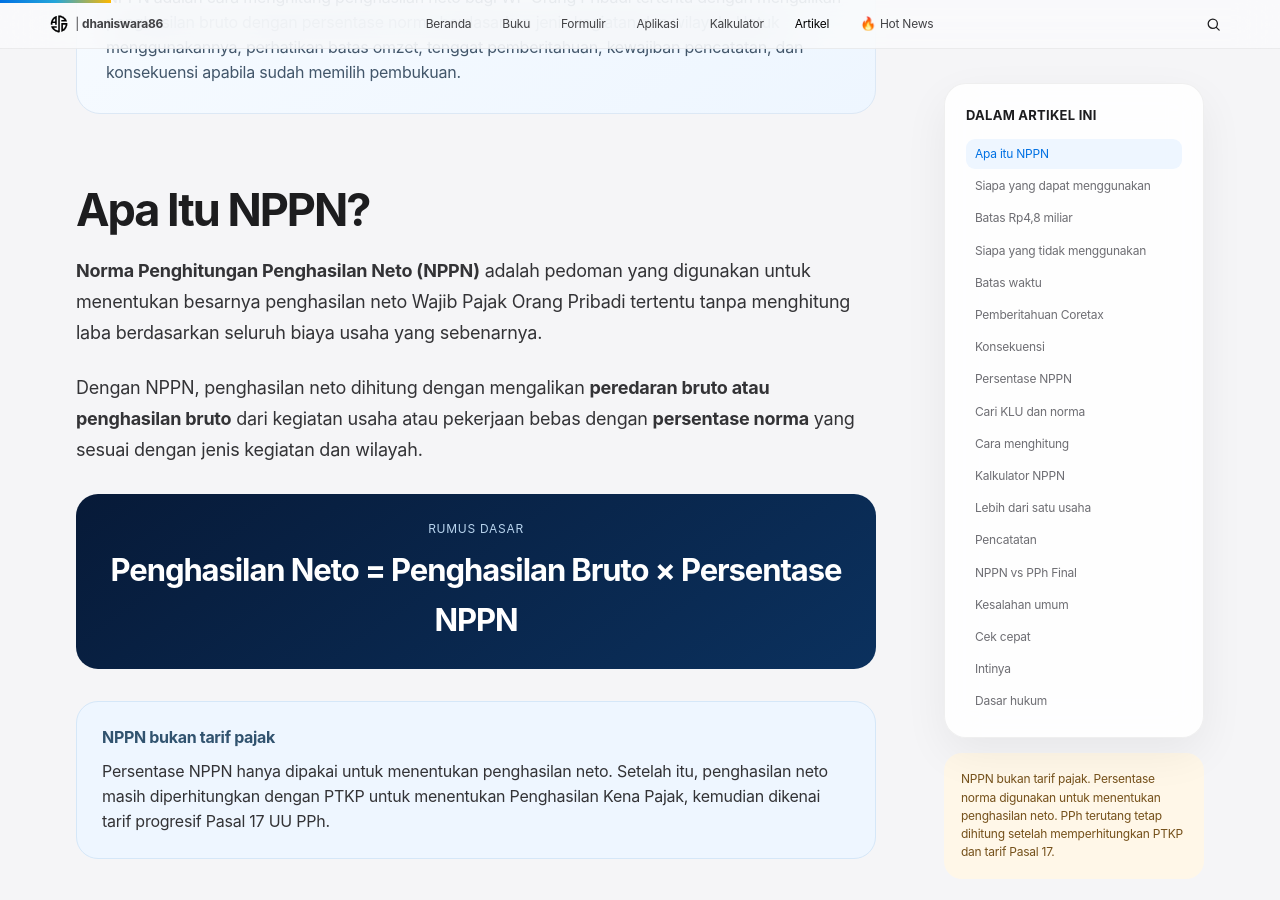
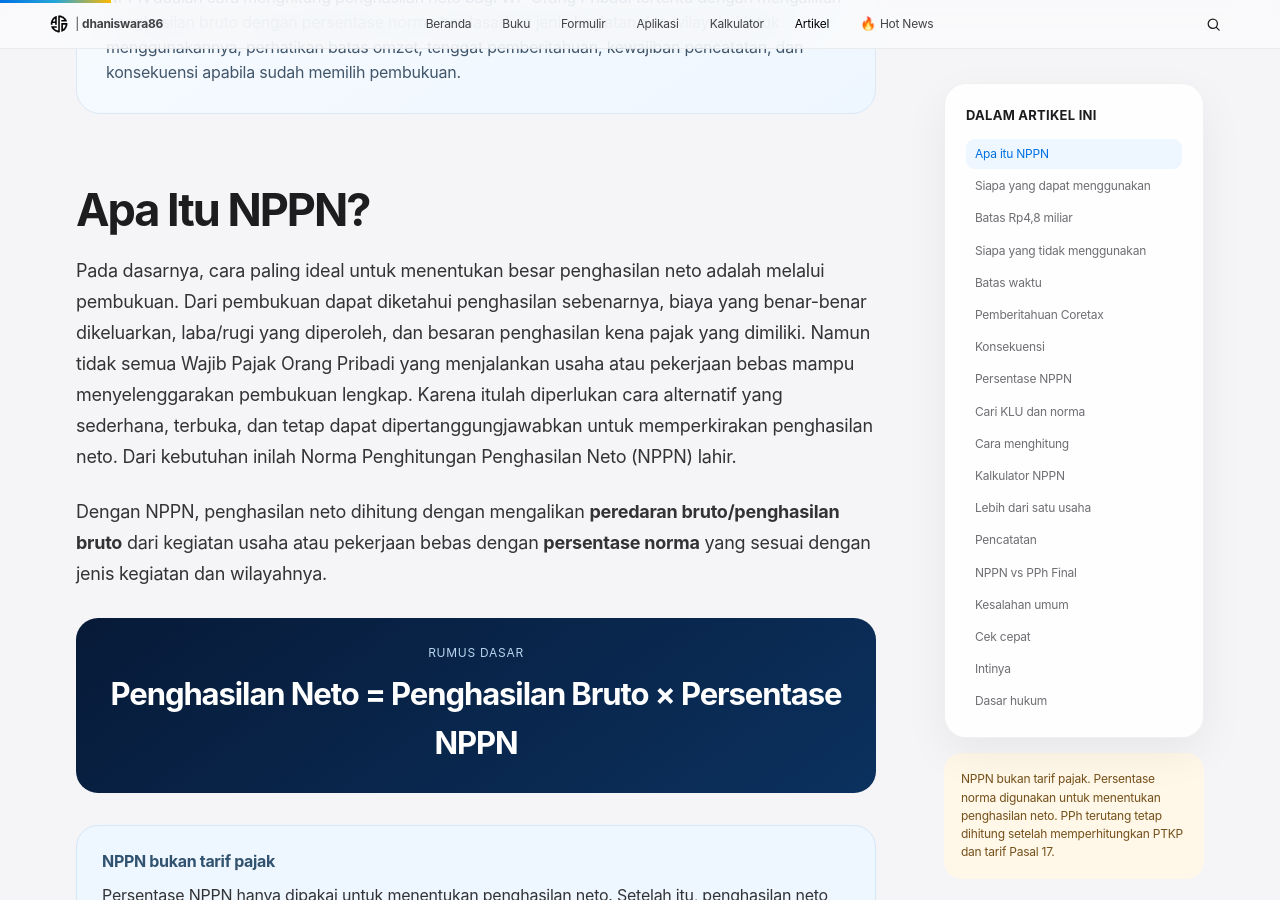
Before and after one commit to dhaniswara86/dhaniswara86.github.io, a Jekyll site: the page built from _artikel/nppn.md, in a window 1280 px wide and 900 px high, scrolled down 1430 px. Built offline with Jekyll 4.4.1, drawn with Linux system fonts in a browser that asks for light colours.

Commit message:
Revise NPPN explanation and improve clarity
Updated the explanation of NPPN to clarify its purpose and methodology.

```diff
--- a/_artikel/nppn.md
+++ b/_artikel/nppn.md
@@ -65,11 +65,12 @@ custom_js:
 <h2>Apa Itu NPPN?</h2>
 
 <p>
-<strong>Norma Penghitungan Penghasilan Neto (NPPN)</strong> adalah pedoman yang digunakan untuk menentukan besarnya penghasilan neto Wajib Pajak Orang Pribadi tertentu tanpa menghitung laba berdasarkan seluruh biaya usaha yang sebenarnya.
-</p>
+Pada dasarnya, cara paling ideal untuk menentukan besar penghasilan neto adalah melalui pembukuan. Dari pembukuan dapat diketahui penghasilan sebenarnya, biaya yang benar-benar dikeluarkan, laba/rugi yang diperoleh, dan besaran penghasilan kena pajak yang dimiliki.
+
+Namun tidak semua Wajib Pajak Orang Pribadi yang menjalankan usaha atau pekerjaan bebas mampu menyelenggarakan pembukuan lengkap. Karena itulah diperlukan cara alternatif yang sederhana, terbuka, dan tetap dapat dipertanggungjawabkan untuk memperkirakan penghasilan neto. Dari kebutuhan inilah Norma Penghitungan Penghasilan Neto (NPPN) lahir. </p>
 
 <p>
-Dengan NPPN, penghasilan neto dihitung dengan mengalikan <strong>peredaran bruto atau penghasilan bruto</strong> dari kegiatan usaha atau pekerjaan bebas dengan <strong>persentase norma</strong> yang sesuai dengan jenis kegiatan dan wilayah.
+Dengan NPPN, penghasilan neto dihitung dengan mengalikan <strong>peredaran bruto/penghasilan bruto</strong> dari kegiatan usaha atau pekerjaan bebas dengan <strong>persentase norma</strong> yang sesuai dengan jenis kegiatan dan wilayahnya.
 </p>
 
 <div class="jk-formula-box">
```
